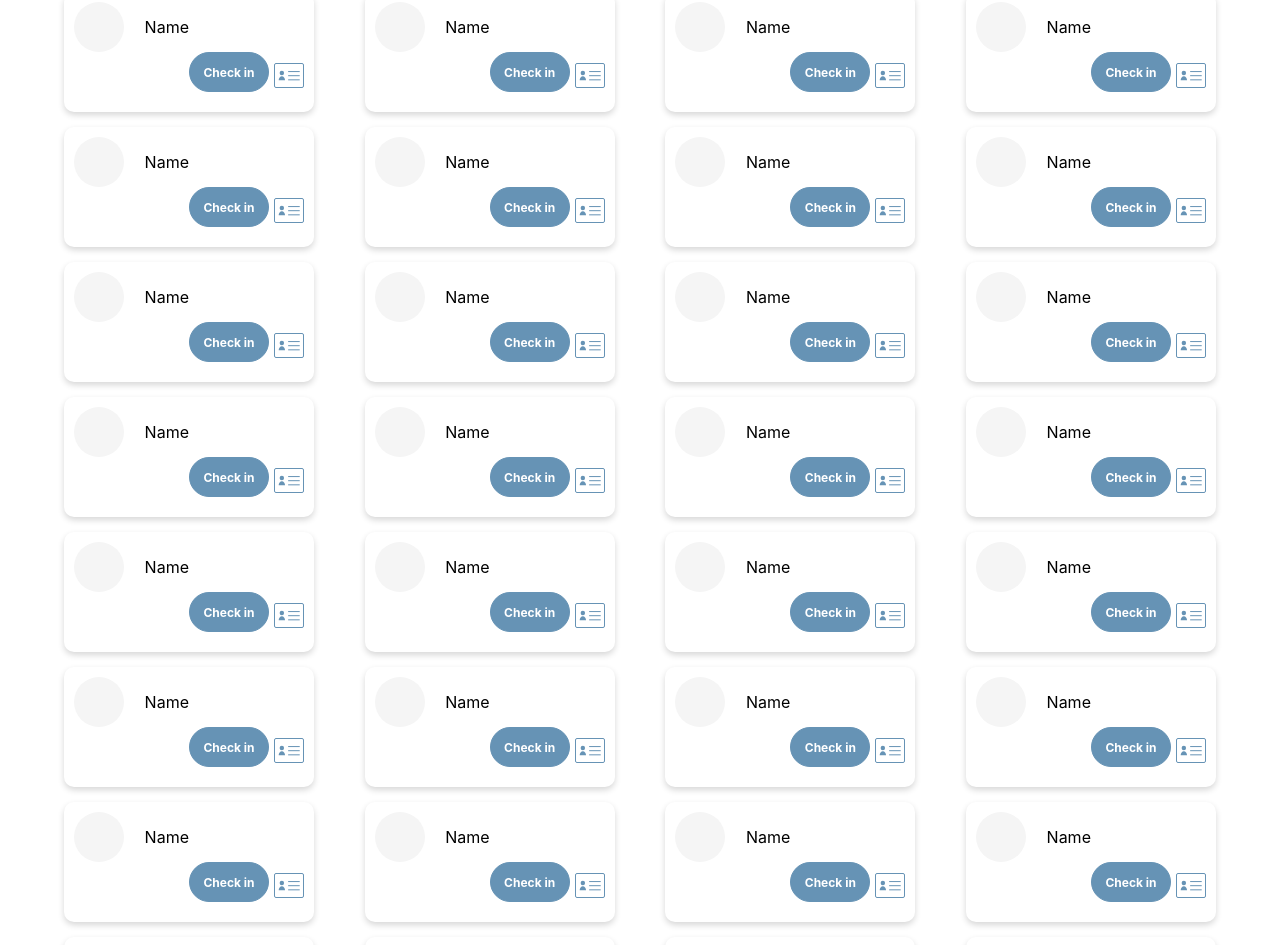
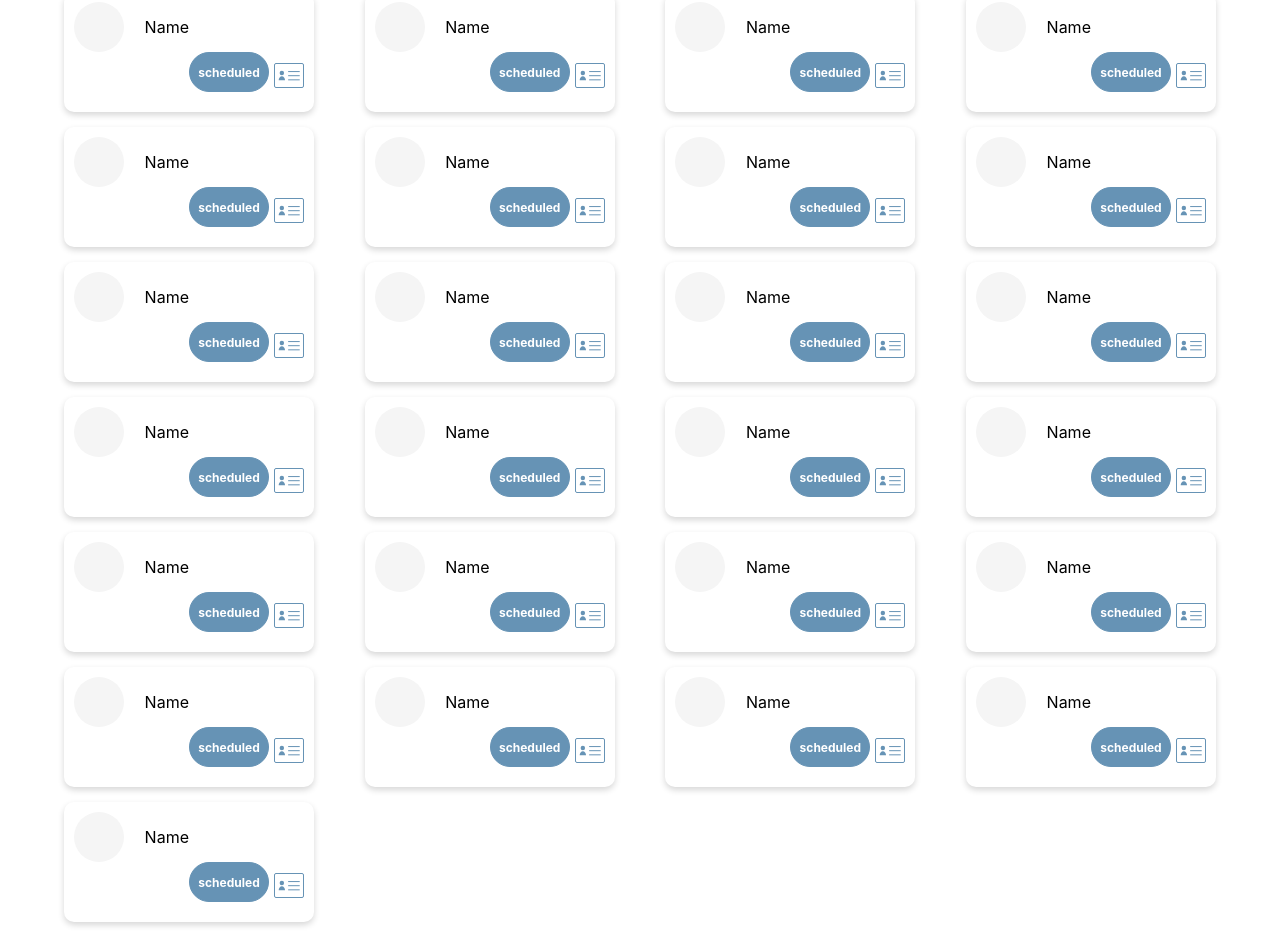
Before and after one commit to marieooq/interview-layout2, a React (Create React App) app: page / in a window 1280 px wide. Shown: the part 229-1174 px from the top of the page. Built offline with nearby package versions, Linux system fonts and the light colour scheme.

Commit message:
change the button text acording to the state

```diff
--- a/src/components/Button/Button.jsx
+++ b/src/components/Button/Button.jsx
@@ -17,7 +17,9 @@ const Button = ({
   const handleChange = (e) => {
     // setStatus(e.target.value);
     e.preventDefault();
-    status === 'scheduled' ? setStatus('other') : setStatus('scheduled');
+    text === 'Scheduled Children'
+      ? setStatus('Check in')
+      : setStatus('Drop in');
   };
 
   return (
--- a/src/components/UserCard/UserCard.jsx
+++ b/src/components/UserCard/UserCard.jsx
@@ -3,7 +3,7 @@ import Button from '../Button/Button';
 import Style from './UserCard.module.scss';
 import userAddressCard from '../../images/userAddressCard.svg';
 
-const UserCard = () => {
+const UserCard = ({ text }) => {
   return (
     <div className={Style.userContainer}>
       <div className={Style.userContainerLeft}>
@@ -15,7 +15,7 @@ const UserCard = () => {
           borderColor="#6693B5"
           backgroundColor="#6693B5"
           color="#fff"
-          text="Check in"
+          text={text}
           path="/"
           width="80px"
         />
--- a/src/pages/Home/Home.jsx
+++ b/src/pages/Home/Home.jsx
@@ -88,41 +88,31 @@ const Home = () => {
           </div>
         </div>
         <div className={Style.userCardContainer}>
-          <UserCard />
-          <UserCard />
-          <UserCard />
-          <UserCard />
-          <UserCard />
-          <UserCard />
-          <UserCard />
-          <UserCard />
-          <UserCard />
-          <UserCard />
-          <UserCard />
-          <UserCard />
-          <UserCard />
-          <UserCard />
-          <UserCard />
-          <UserCard />
-          <UserCard />
-          <UserCard />
-          <UserCard />
-          <UserCard />
-          <UserCard />
-          <UserCard />
-          <UserCard />
-          <UserCard />
-          <UserCard />
-          <UserCard />
-          <UserCard />
-          <UserCard />
-          <UserCard />
-          <UserCard />
-          <UserCard />
-          <UserCard />
-          <UserCard />
-          <UserCard />
-          <UserCard />
+          <UserCard text={status} />
+          <UserCard text={status} />
+          <UserCard text={status} />
+          <UserCard text={status} />
+          <UserCard text={status} />
+          <UserCard text={status} />
+          <UserCard text={status} />
+          <UserCard text={status} />
+          <UserCard text={status} />
+          <UserCard text={status} />
+          <UserCard text={status} />
+          <UserCard text={status} />
+          <UserCard text={status} />
+          <UserCard text={status} />
+          <UserCard text={status} />
+          <UserCard text={status} />
+          <UserCard text={status} />
+          <UserCard text={status} />
+          <UserCard text={status} />
+          <UserCard text={status} />
+          <UserCard text={status} />
+          <UserCard text={status} />
+          <UserCard text={status} />
+          <UserCard text={status} />
+          <UserCard text={status} />
         </div>
       </div>
       {/* mainContainer */}
```
